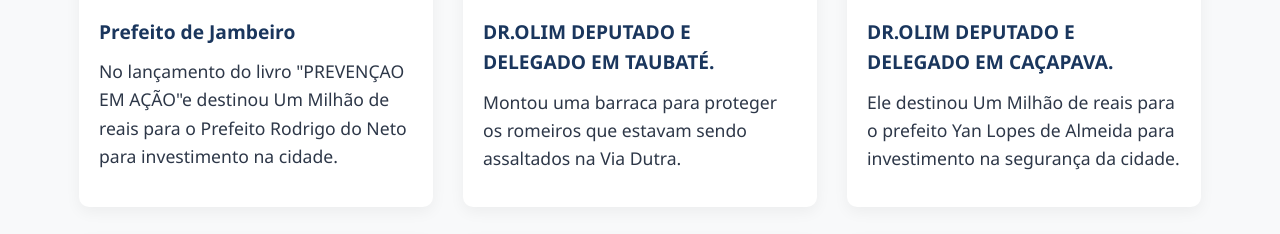
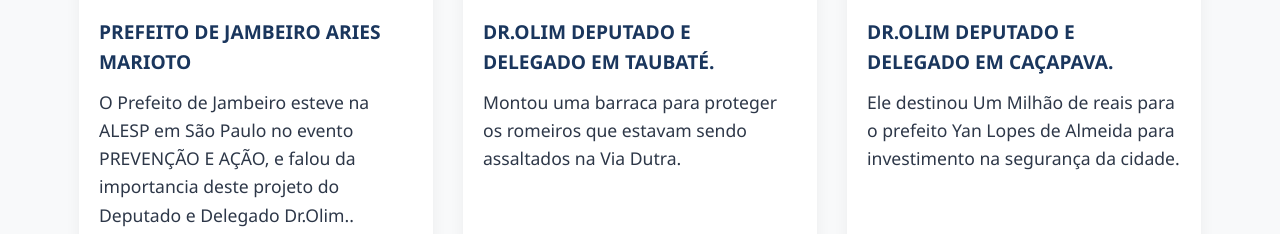
Before and after one commit to tvvalenarede/bonani2, a plain HTML site: page index.html in a window 1280 px wide. Shown: the part 2862-3096 px from the top of the page. Drawn offline with Linux system fonts and the light colour scheme; grey boxes are pictures that could not be loaded.

Commit message:
Update index.html

```diff
--- a/index.html
+++ b/index.html
@@ -650,8 +650,8 @@
                         <iframe src="https://www.youtube.com/embed/KICGQ_mWKQ0?start=8" title="Vídeo 1" allowfullscreen></iframe>
                     </div>
                     <div class="video-info">
-                        <h3>Prefeito de Jambeiro </h3>
-                        <p>No lançamento do livro "PREVENÇAO EM AÇÃO"e destinou Um Milhão de reais para o Prefeito Rodrigo do Neto para investimento na cidade.</p>
+                        <h3>PREFEITO DE JAMBEIRO ARIES MARIOTO </h3>
+                        <p>O Prefeito de Jambeiro esteve na ALESP em São Paulo no evento PREVENÇÃO E AÇÃO, e falou da importancia deste projeto do Deputado e Delegado Dr.Olim..</p>
                     </div>
                 </div>
 
```
